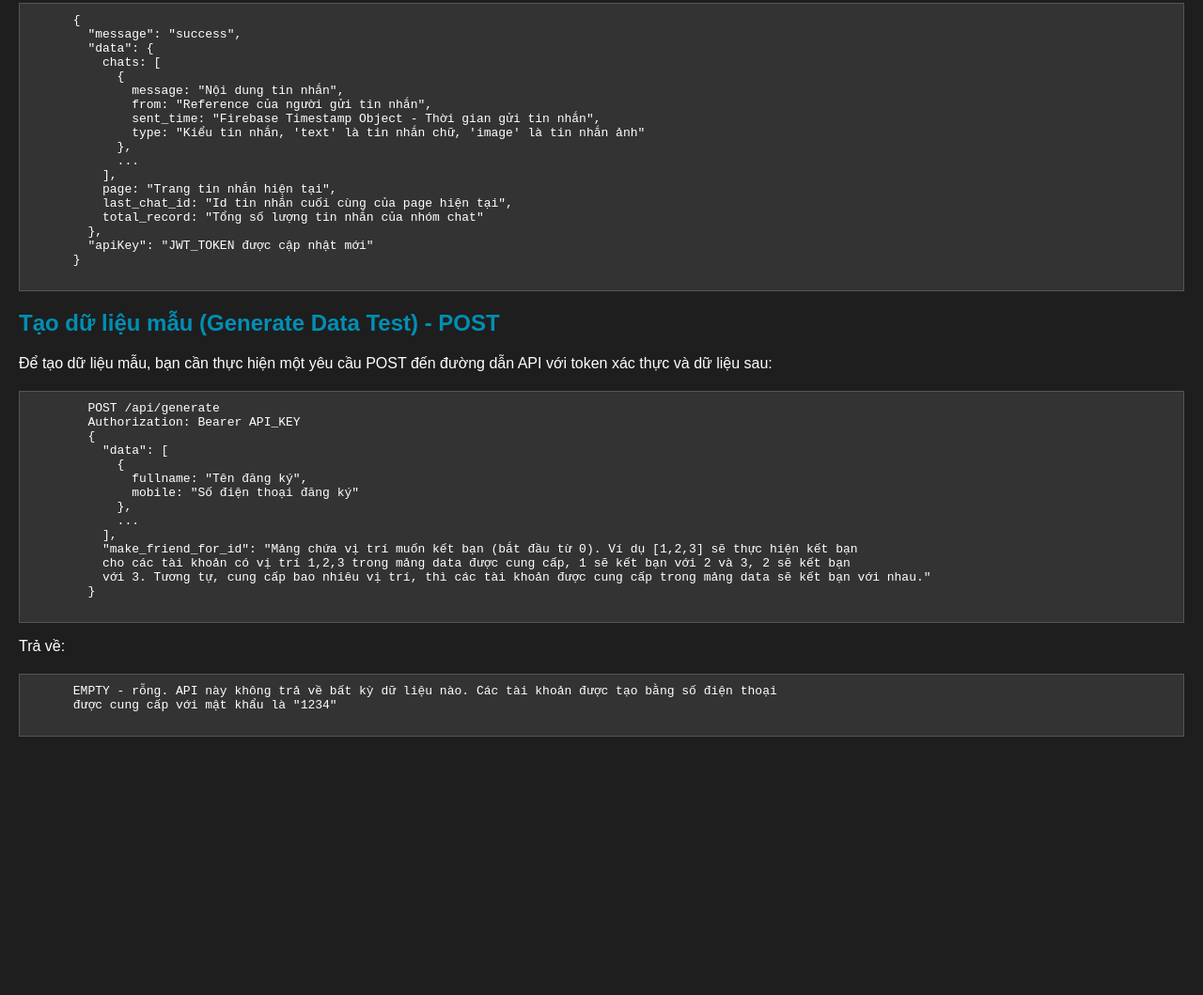
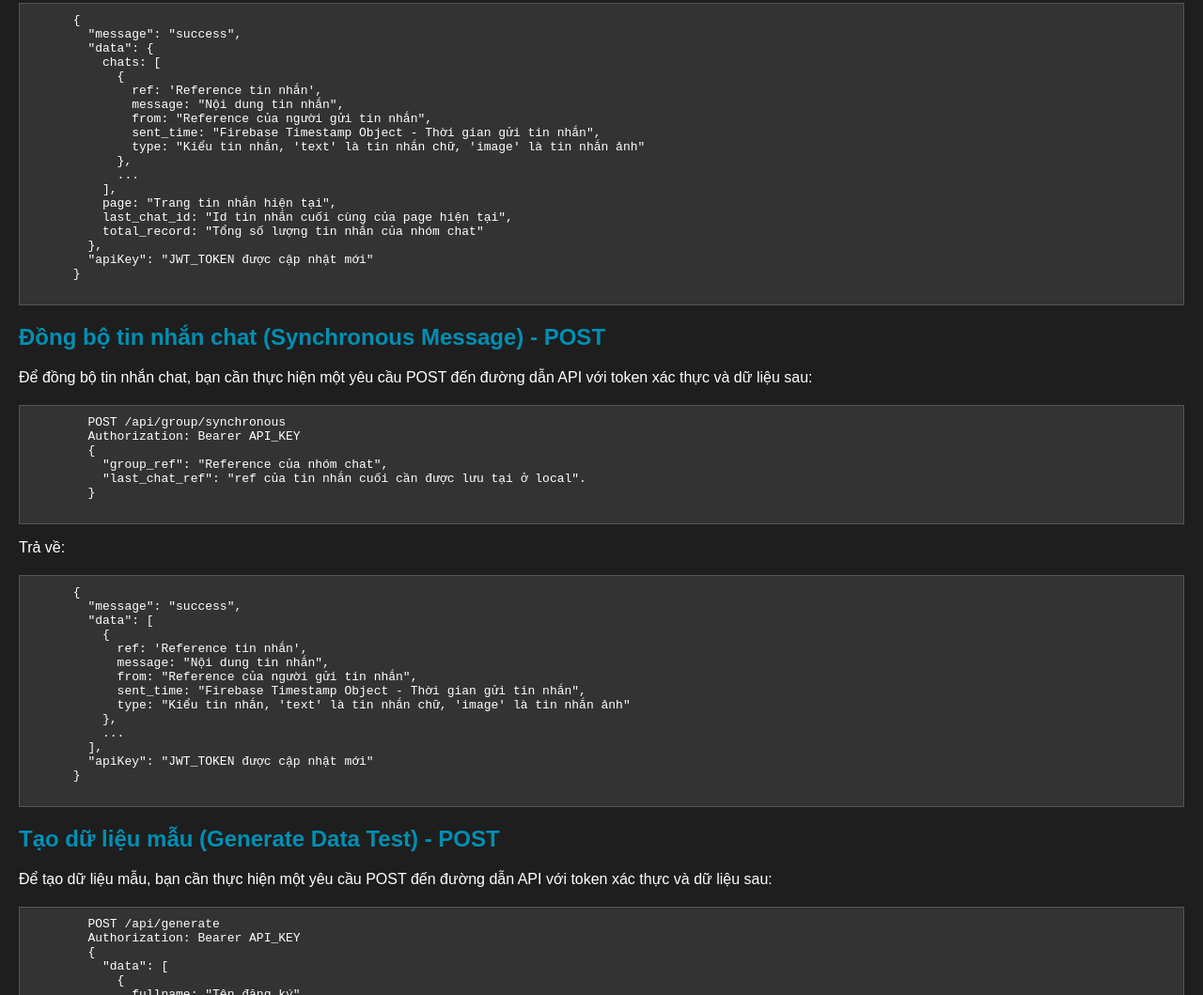
Before and after one commit to nghiapdpers/vinachat-functioncloud, a plain HTML site: page public/docs.html in a window 1280 px wide. Shown: the part 7431-8490 px from the top of the page at 94% size. Before the commit the page ends 8235 px from the top, so only its background shows below. Drawn offline with Linux system fonts and the light colour scheme.

Commit message:
Update documents.

```diff
--- a/public/docs.html
+++ b/public/docs.html
@@ -493,6 +493,7 @@
         "data": {
           chats: [
             {
+              ref: 'Reference tin nhắn',
               message: "Nội dung tin nhắn",
               from: "Reference của người gửi tin nhắn",
               sent_time: "Firebase Timestamp Object - Thời gian gửi tin nhắn",
@@ -504,6 +505,37 @@
           last_chat_id: "Id tin nhắn cuối cùng của page hiện tại",
           total_record: "Tổng số lượng tin nhắn của nhóm chat"
         },
+        "apiKey": "JWT_TOKEN được cập nhật mới"
+      }
+    </pre>
+
+    <h2>Đồng bộ tin nhắn chat (Synchronous Message) - POST</h2>
+    <p>
+      Để đồng bộ tin nhắn chat, bạn cần thực hiện một yêu cầu POST đến đường dẫn
+      API với token xác thực và dữ liệu sau:
+    </p>
+    <pre>
+        POST /api/group/synchronous
+        Authorization: Bearer API_KEY
+        {
+          "group_ref": "Reference của nhóm chat",
+          "last_chat_ref": "ref của tin nhắn cuối cần được lưu tại ở local".
+        }
+    </pre>
+    <p>Trả về:</p>
+    <pre>
+      {
+        "message": "success",
+        "data": [
+          {
+            ref: 'Reference tin nhắn',
+            message: "Nội dung tin nhắn",
+            from: "Reference của người gửi tin nhắn",
+            sent_time: "Firebase Timestamp Object - Thời gian gửi tin nhắn",
+            type: "Kiểu tin nhắn, 'text' là tin nhắn chữ, 'image' là tin nhắn ảnh"
+          },
+          ...
+        ],
         "apiKey": "JWT_TOKEN được cập nhật mới"
       }
     </pre>
```
